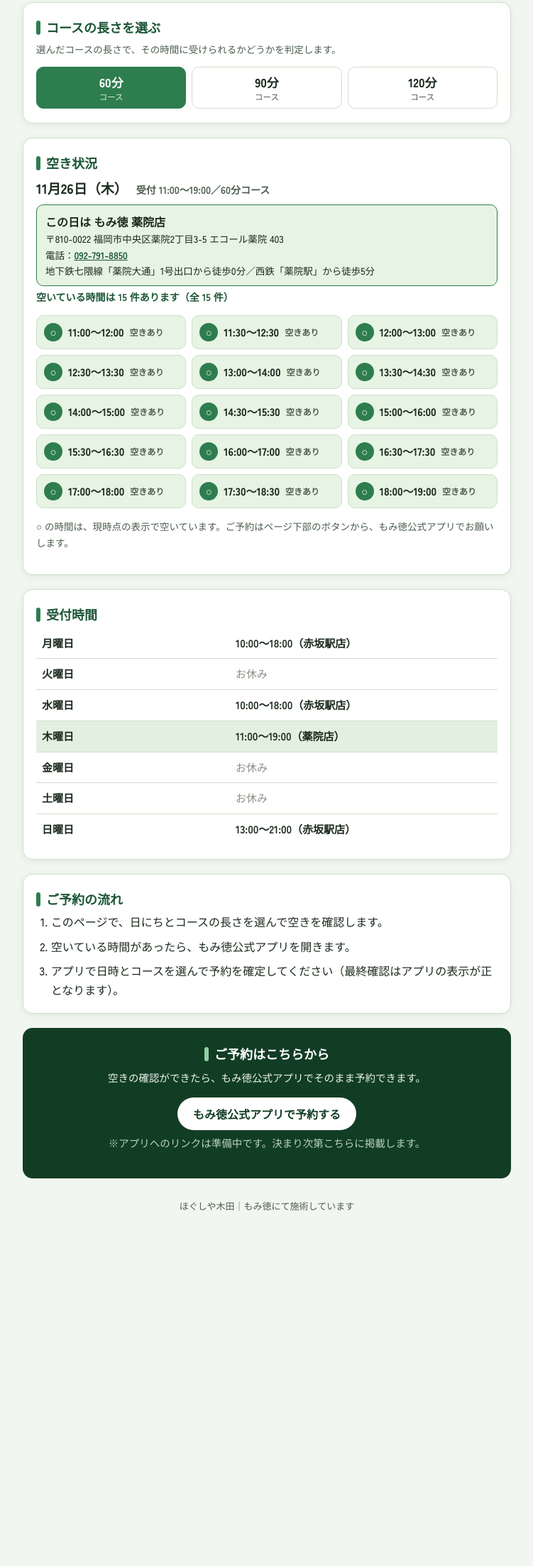
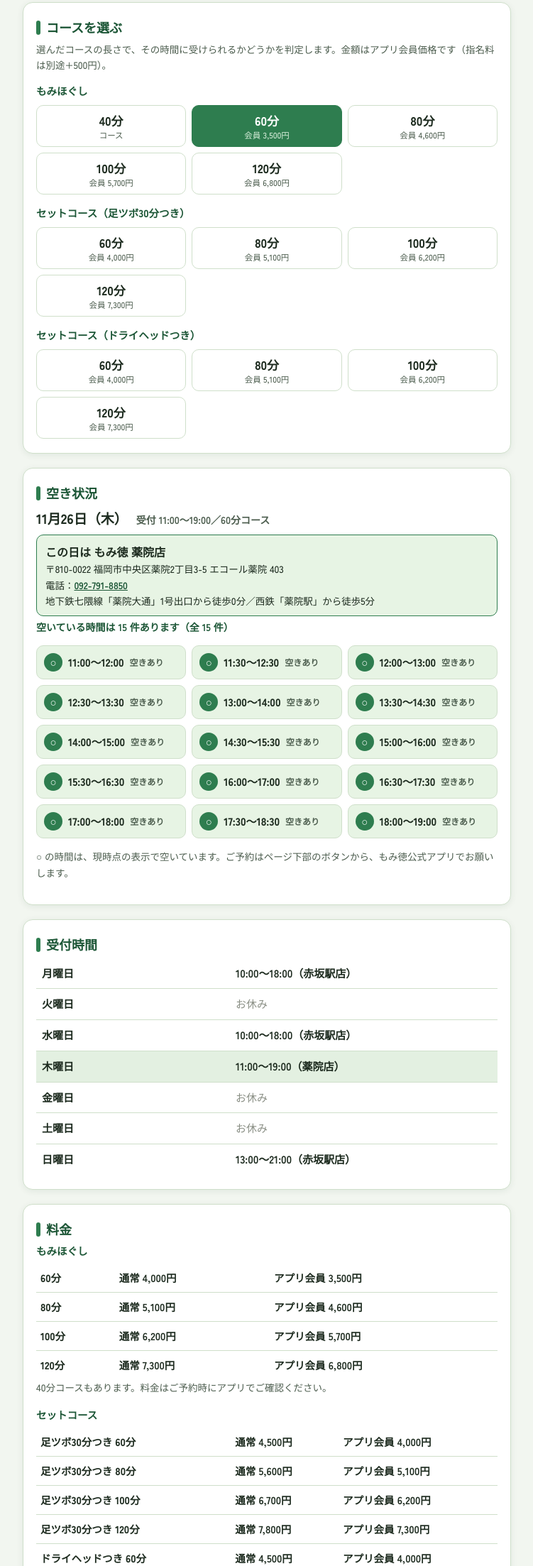
Before and after one commit to mochipj2025/hogushiyakida.yoyaku, a plain HTML site: page index.html in a window 1280 px wide. Shown: the part 594-2800 px from the top of the page at 71% size, without its empty margins (264-1015 px from the left). Before the commit the page ends 2372 px from the top, so only its background shows below. Drawn offline with Linux system fonts and the light colour scheme; a web font is replaced by a local one.

Commit message:
コースと料金を追加：40〜120分（20分単位）・セット2種・公式HP料金・指名料+500円

```diff
--- a/index.html
+++ b/index.html
@@ -253,6 +253,16 @@
       table.hours td { font-weight: 700; }
       table.hours .off { color: var(--ng-ink); font-weight: 500; }
       table.hours tr.today-row { background: var(--green-tint); }
+      .course-group { margin-top: 14px; }
+      .course-group:first-of-type { margin-top: 0; }
+      .course-group h3 { font-size: 14.5px; font-weight: 900; color: var(--green-deep); margin: 0 0 8px; }
+      table.menu { width: 100%; border-collapse: collapse; font-size: 14.5px; }
+      table.menu th, table.menu td { padding: 8px 6px; border-bottom: 1px solid var(--line); text-align: left; }
+      table.menu tr:last-child th, table.menu tr:last-child td { border-bottom: none; }
+      table.menu th { font-weight: 900; }
+      table.menu td { font-weight: 700; white-space: nowrap; }
+      .menu-sub { font-size: 14.5px; font-weight: 900; color: var(--green-deep); margin: 16px 0 6px; }
+      .menu-sub:first-of-type { margin-top: 0; }
 
       .steps { margin: 0; padding-left: 1.3em; }
       .steps li { margin-bottom: 8px; }
@@ -312,12 +322,35 @@
       </section>
 
       <section class="card" aria-labelledby="h-course">
-        <h2 id="h-course">コースの長さを選ぶ</h2>
-        <p class="hint">選んだコースの長さで、その時間に受けられるかどうかを判定します。</p>
-        <div class="courses" id="courses" role="group" aria-label="コース時間の選択">
-          <button type="button" class="course-btn" data-min="60" aria-pressed="true">60分<small>コース</small></button>
-          <button type="button" class="course-btn" data-min="90" aria-pressed="false">90分<small>コース</small></button>
-          <button type="button" class="course-btn" data-min="120" aria-pressed="false">120分<small>コース</small></button>
+        <h2 id="h-course">コースを選ぶ</h2>
+        <p class="hint">選んだコースの長さで、その時間に受けられるかどうかを判定します。金額はアプリ会員価格です（指名料は別途+500円）。</p>
+        <div class="course-group">
+          <h3>もみほぐし</h3>
+          <div class="courses" role="group" aria-label="もみほぐしのコース時間">
+            <button type="button" class="course-btn" data-min="40" aria-pressed="false">40分<small>コース</small></button>
+            <button type="button" class="course-btn" data-min="60" aria-pressed="true">60分<small>会員 3,500円</small></button>
+            <button type="button" class="course-btn" data-min="80" aria-pressed="false">80分<small>会員 4,600円</small></button>
+            <button type="button" class="course-btn" data-min="100" aria-pressed="false">100分<small>会員 5,700円</small></button>
+            <button type="button" class="course-btn" data-min="120" aria-pressed="false">120分<small>会員 6,800円</small></button>
+          </div>
+        </div>
+        <div class="course-group">
+          <h3>セットコース（足ツボ30分つき）</h3>
+          <div class="courses" role="group" aria-label="足ツボセットのコース時間">
+            <button type="button" class="course-btn" data-min="60" aria-pressed="false">60分<small>会員 4,000円</small></button>
+            <button type="button" class="course-btn" data-min="80" aria-pressed="false">80分<small>会員 5,100円</small></button>
+            <button type="button" class="course-btn" data-min="100" aria-pressed="false">100分<small>会員 6,200円</small></button>
+            <button type="button" class="course-btn" data-min="120" aria-pressed="false">120分<small>会員 7,300円</small></button>
+          </div>
+        </div>
+        <div class="course-group">
+          <h3>セットコース（ドライヘッドつき）</h3>
+          <div class="courses" role="group" aria-label="ドライヘッドセットのコース時間">
+            <button type="button" class="course-btn" data-min="60" aria-pressed="false">60分<small>会員 4,000円</small></button>
+            <button type="button" class="course-btn" data-min="80" aria-pressed="false">80分<small>会員 5,100円</small></button>
+            <button type="button" class="course-btn" data-min="100" aria-pressed="false">100分<small>会員 6,200円</small></button>
+            <button type="button" class="course-btn" data-min="120" aria-pressed="false">120分<small>会員 7,300円</small></button>
+          </div>
         </div>
       </section>
 
@@ -346,6 +379,34 @@
             <tr data-dow="0"><th>日曜日</th><td>13:00〜21:00（赤坂駅店）</td></tr>
           </tbody>
         </table>
+      </section>
+
+      <section class="card" aria-labelledby="h-price">
+        <h2 id="h-price">料金</h2>
+        <p class="menu-sub">もみほぐし</p>
+        <table class="menu">
+          <tbody>
+            <tr><th>60分</th><td>通常 4,000円</td><td>アプリ会員 3,500円</td></tr>
+            <tr><th>80分</th><td>通常 5,100円</td><td>アプリ会員 4,600円</td></tr>
+            <tr><th>100分</th><td>通常 6,200円</td><td>アプリ会員 5,700円</td></tr>
+            <tr><th>120分</th><td>通常 7,300円</td><td>アプリ会員 6,800円</td></tr>
+          </tbody>
+        </table>
+        <p class="hint">40分コースもあります。料金はご予約時にアプリでご確認ください。</p>
+        <p class="menu-sub">セットコース</p>
+        <table class="menu">
+          <tbody>
+            <tr><th>足ツボ30分つき 60分</th><td>通常 4,500円</td><td>アプリ会員 4,000円</td></tr>
+            <tr><th>足ツボ30分つき 80分</th><td>通常 5,600円</td><td>アプリ会員 5,100円</td></tr>
+            <tr><th>足ツボ30分つき 100分</th><td>通常 6,700円</td><td>アプリ会員 6,200円</td></tr>
+            <tr><th>足ツボ30分つき 120分</th><td>通常 7,800円</td><td>アプリ会員 7,300円</td></tr>
+            <tr><th>ドライヘッドつき 60分</th><td>通常 4,500円</td><td>アプリ会員 4,000円</td></tr>
+            <tr><th>ドライヘッドつき 80分</th><td>通常 5,600円</td><td>アプリ会員 5,100円</td></tr>
+            <tr><th>ドライヘッドつき 100分</th><td>通常 6,700円</td><td>アプリ会員 6,200円</td></tr>
+            <tr><th>ドライヘッドつき 120分</th><td>通常 7,800円</td><td>アプリ会員 7,300円</td></tr>
+          </tbody>
+        </table>
+        <p class="hint">指名料は、基本料金に +500円 です。料金はもみ徳公式サイトの掲載価格（2026年11月確認）で、セットコースは赤坂駅店の掲載価格です。薬院店ではセットの内容・料金が一部異なる場合があります。最終確認はアプリでお願いします。</p>
       </section>
 
       <section class="card" aria-labelledby="h-how">
```
